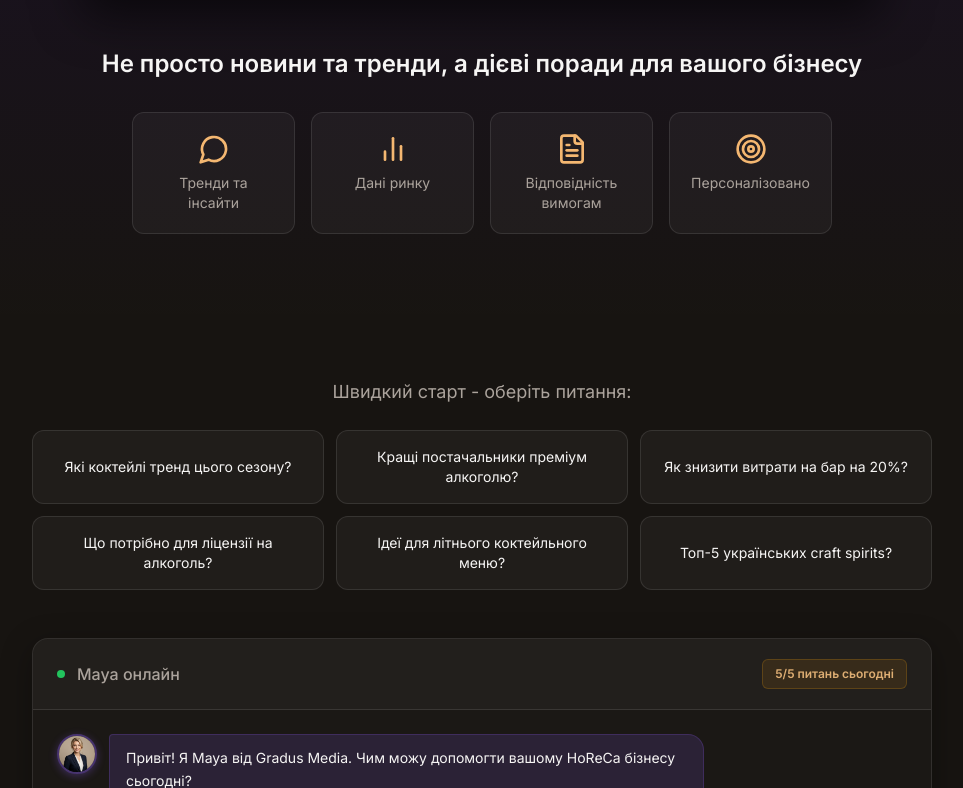
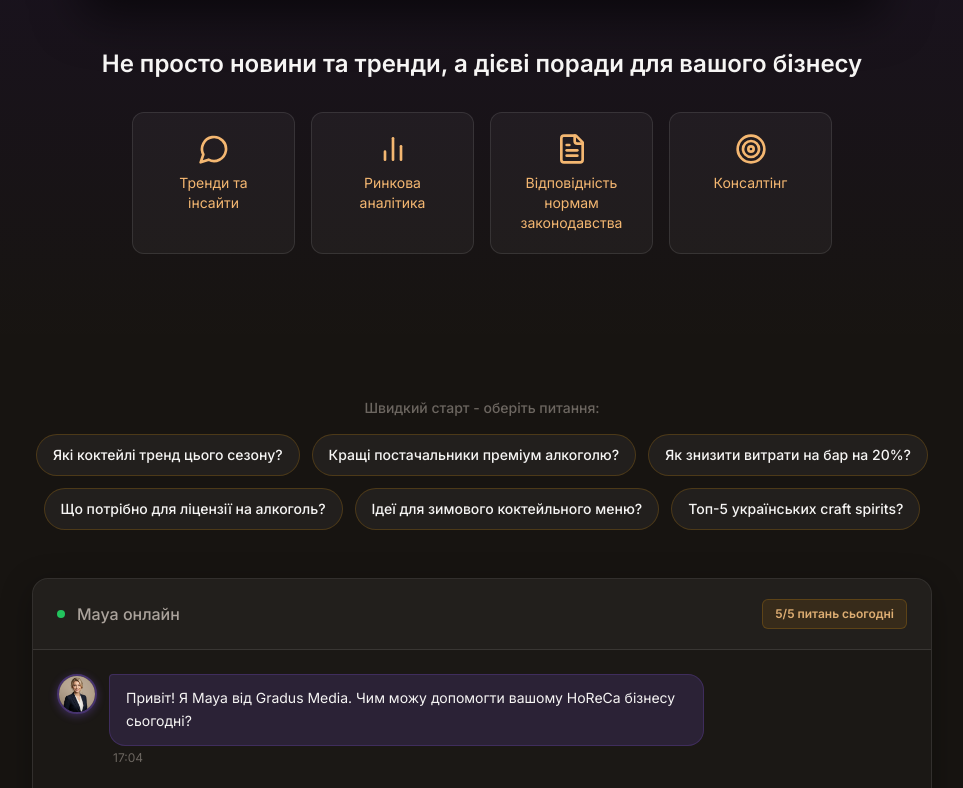
Before and after one commit to kostiantynkovalchuk/gradusmedia-frontend, a React (Vite) app: page /chat in a window 1280 px wide. Shown: the part 612-1400 px from the top of the page, without its empty margins (158-1121 px from the left). Built offline with nearby package versions, Linux system fonts and the light colour scheme.

Commit message:
text edits

```diff
--- a/src/components/Footer.tsx
+++ b/src/components/Footer.tsx
@@ -127,7 +127,7 @@ export function Footer() {
 
         <div className="pt-8 border-t border-amber-primary/10 text-center" data-testid="footer-bottom">
           <p className="text-text-tertiary text-body-sm mb-2">
-            &copy; 2024 Gradus Media. Всі права захищені.
+            &copy; 2026 Gradus Media. Всі права захищені.
           </p>
           <p className="text-text-tertiary text-body-xs">
             Створено з використанням AI для HoReCa індустрії України
--- a/src/pages/chat.tsx
+++ b/src/pages/chat.tsx
@@ -34,9 +34,18 @@ export default function ChatPage() {
   const [isLoading, setIsLoading] = useState(false);
   const [remainingQuestions, setRemainingQuestions] = useState(5);
   const messagesEndRef = useRef<HTMLDivElement>(null);
+  const chatContainerRef = useRef<HTMLDivElement>(null);
 
   useEffect(() => {
-    messagesEndRef.current?.scrollIntoView({ behavior: 'smooth' });
+    // Scroll to top when page loads
+    window.scrollTo(0, 0);
+  }, []);
+
+  useEffect(() => {
+    // Only auto-scroll if there are multiple messages (user is chatting)
+    if (messages.length > 1) {
+      messagesEndRef.current?.scrollIntoView({ behavior: 'smooth' });
+    }
   }, [messages]);
 
   useEffect(() => {
@@ -112,15 +121,15 @@ export default function ChatPage() {
     "Кращі постачальники преміум алкоголю?",
     "Як знизити витрати на бар на 20%?",
     "Що потрібно для ліцензії на алкоголь?",
-    "Ідеї для літнього коктейльного меню?",
+    "Ідеї для зимового коктейльного меню?",
     "Топ-5 українських craft spirits?"
   ];
 
   const expertiseItems = [
     { icon: MessageCircle, label: "Тренди та інсайти" },
-    { icon: BarChart2, label: "Дані ринку" },
-    { icon: FileText, label: "Відповідність вимогам" },
-    { icon: Target, label: "Персоналізовано" }
+    { icon: BarChart2, label: "Ринкова аналітика" },
+    { icon: FileText, label: "Відповідність нормам законодавства" },
+    { icon: Target, label: "Консалтінг" }
   ];
 
   return (
@@ -186,14 +195,14 @@ export default function ChatPage() {
               {expertiseItems.map((item, i) => (
                 <div
                   key={i}
-                  className="flex flex-col items-center gap-2 p-5 rounded-xl text-sm text-text-secondary"
+                  className="flex flex-col items-center gap-2 p-5 rounded-xl text-sm"
                   style={{
                     background: 'rgba(255, 255, 255, 0.04)',
                     border: '1px solid rgba(255, 255, 255, 0.1)'
                   }}
                 >
                   <item.icon className="w-8 h-8 text-amber-primary" />
-                  <span>{item.label}</span>
+                  <span className="text-amber-primary">{item.label}</span>
                 </div>
               ))}
             </div>
@@ -209,28 +218,33 @@ export default function ChatPage() {
               animate={{ opacity: 1 }}
               className="mb-12 text-center"
             >
-              <h3 className="text-lg text-text-secondary mb-6">
+              <h3 className="text-sm text-text-tertiary font-medium mb-4">
                 Швидкий старт - оберіть питання:
               </h3>
-              <div className="grid grid-cols-1 md:grid-cols-3 gap-3 max-w-[900px] mx-auto">
+              <div className="flex flex-wrap justify-center gap-3 max-w-[900px] mx-auto">
                 {quickStartQuestions.map((question, i) => (
                   <button
                     key={i}
-                    onClick={() => setInputValue(question)}
-                    className="px-5 py-4 rounded-xl text-text-primary text-sm transition-all duration-300"
+                    onClick={() => {
+                      setInputValue(question);
+                      setTimeout(() => {
+                        chatContainerRef.current?.scrollIntoView({ behavior: 'smooth', block: 'start' });
+                      }, 100);
+                    }}
+                    className="px-4 py-2.5 rounded-full text-text-primary text-sm font-medium transition-all duration-300 hover:scale-105 whitespace-nowrap"
                     style={{
-                      background: 'rgba(255, 255, 255, 0.04)',
-                      border: '1px solid rgba(255, 255, 255, 0.1)'
+                      background: 'rgba(255, 255, 255, 0.05)',
+                      border: '1px solid rgba(245, 158, 11, 0.2)'
                     }}
                     onMouseEnter={(e) => {
                       e.currentTarget.style.background = 'rgba(245, 158, 11, 0.1)';
-                      e.currentTarget.style.borderColor = 'rgba(245, 158, 11, 0.3)';
-                      e.currentTarget.style.transform = 'translateY(-2px)';
+                      e.currentTarget.style.borderColor = 'rgba(245, 158, 11, 0.4)';
+                      e.currentTarget.style.boxShadow = '0 4px 12px rgba(245, 158, 11, 0.2)';
                     }}
                     onMouseLeave={(e) => {
-                      e.currentTarget.style.background = 'rgba(255, 255, 255, 0.04)';
-                      e.currentTarget.style.borderColor = 'rgba(255, 255, 255, 0.1)';
-                      e.currentTarget.style.transform = 'translateY(0)';
+                      e.currentTarget.style.background = 'rgba(255, 255, 255, 0.05)';
+                      e.currentTarget.style.borderColor = 'rgba(245, 158, 11, 0.2)';
+                      e.currentTarget.style.boxShadow = 'none';
                     }}
                     data-testid={`quick-question-${i}`}
                   >
@@ -242,6 +256,7 @@ export default function ChatPage() {
           )}
 
           <div
+            ref={chatContainerRef}
             className="max-w-[900px] mx-auto rounded-2xl overflow-hidden"
             style={{
               background: 'rgba(255, 255, 255, 0.02)',
```
